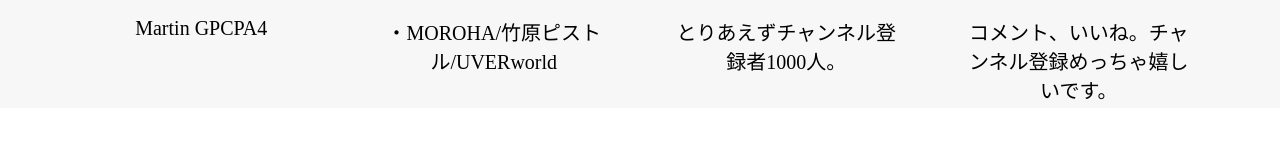
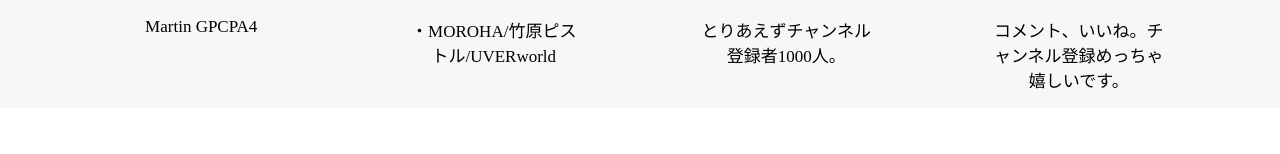
Before and after one commit to ezakou816/ezakou816.github.io, a plain HTML site: page index.html in a window 1280 px wide. Shown: the part 1198-1352 px from the top of the page. Drawn offline with Linux system fonts and the light colour scheme.

Commit message:
Update stylesheet.css

```diff
--- a/stylesheet.css
+++ b/stylesheet.css
@@ -146,10 +146,10 @@ header {
 }
 
 .txt-contents {
-  width: 80%;
+  width: 60%;
   display: inline-block;
   margin-top: 20px;
-  font-size: 20px;
+  font-size: 17px;
   color: ;
 }
 
```
